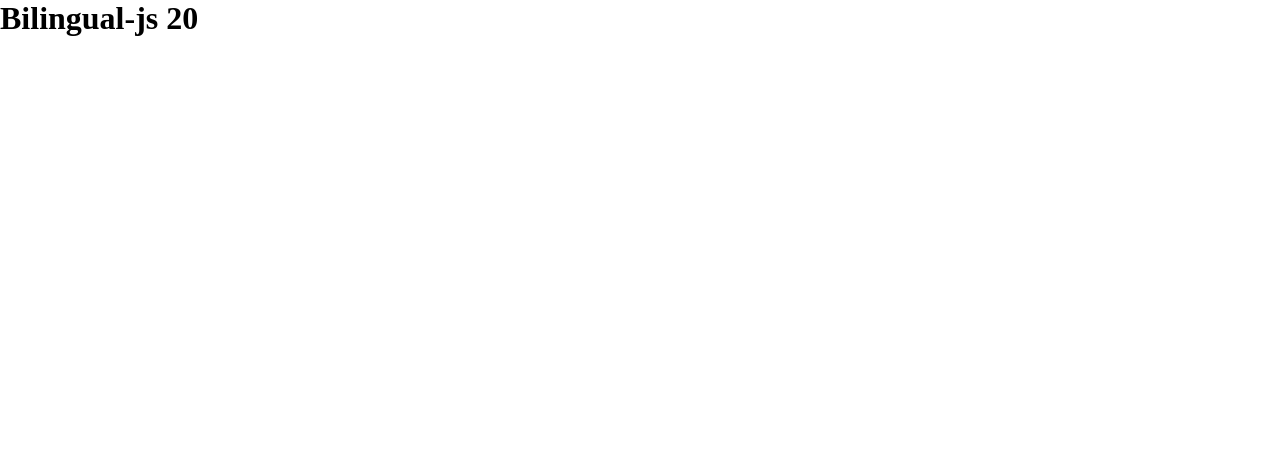
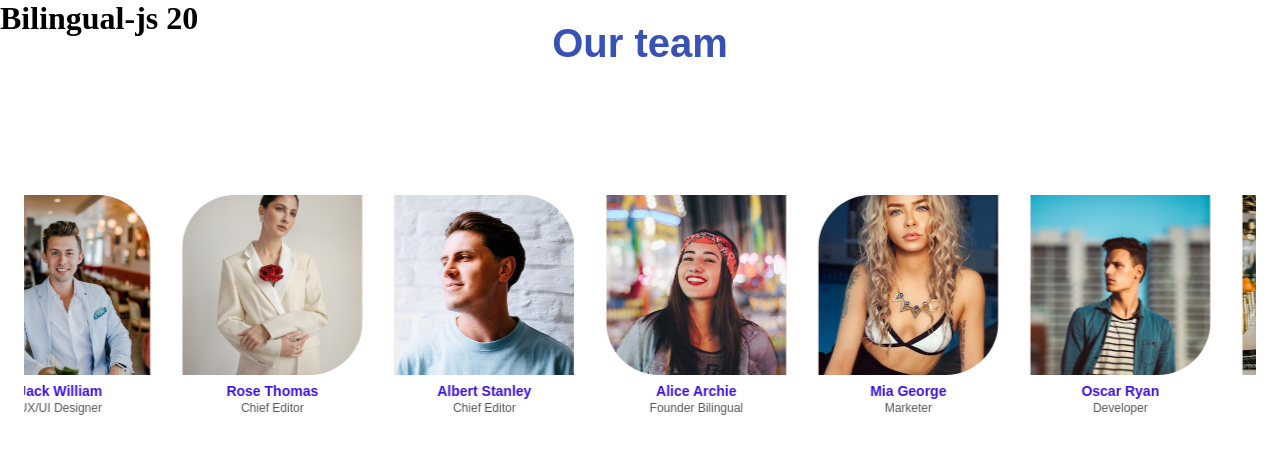
Before and after one commit to peaksoft-school/bilingual-js20, a React (Vite) app: page / in a window 1280 px wide. Shown: the top 454 px of the page. Built offline with nearby package versions, Linux system fonts and the light colour scheme.

Commit message:
fixed photo

```diff
--- a/src/App.jsx
+++ b/src/App.jsx
@@ -1 +1,3 @@
-export const App = () => <h1>Bilingual-js 20</h1>
+import OurTeam from "./components/landing/OurTeam";
+
+export const App = () => <h1>Bilingual-js 20<OurTeam /></h1>
--- a/src/components/landing/OurTeam.jsx
+++ b/src/components/landing/OurTeam.jsx
@@ -1,10 +1,10 @@
 import styled from 'styled-components'
-import Alice from '../../assets/imgs/Img_1.jpg'
-import Mia from '../../assets/imgs/Img_2.jpg'
-import Oscar from '../../assets/imgs/Img_3.jpg'
-import Jack from '../../assets/imgs/Img_4.jpg'
-import Rose from '../../assets/imgs/Img_5.jpg'
-import Albert from '../../assets/imgs/Img_6.jpg'
+import Alice from '../../assets/imgs/img_1.jpg'
+import Mia from '../../assets/imgs/img_2.jpg'
+import Oscar from '../../assets/imgs/img_3.jpg'
+import Jack from '../../assets/imgs/img_4.jpg'
+import Rose from '../../assets/imgs/img_5.jpg'
+import Albert from '../../assets/imgs/img_6.jpg'
 
 function OurTeam() {
   const members = [
@@ -121,15 +121,15 @@ const StyledPhoto = styled.div`
   height: 180px;
   flex-shrink: 0;
   background-color: coral;
-  background-image: ${({ bg }) => (bg ? `url(${bg})` : 'none')};
+  background-image: ${({ $bg }) => ($bg ? `url(${$bg})` : 'none')};
   background-size: cover;
   background-position: center;
   background-repeat: no-repeat;
 
-  border-top-left-radius: ${({ tl }) => tl || '0'};
-  border-top-right-radius: ${({ tr }) => tr || '0'};
-  border-bottom-right-radius: ${({ br }) => br || '0'};
-  border-bottom-left-radius: ${({ bl }) => bl || '0'};
+  border-top-left-radius: ${({ $tl }) => $tl || '0'};
+  border-top-right-radius: ${({ $tr }) => $tr || '0'};
+  border-bottom-right-radius: ${({ $br }) => $br || '0'};
+  border-bottom-left-radius: ${({ $bl }) => $bl || '0'};
 `
 
 const StyledInfo = styled.div`
```
